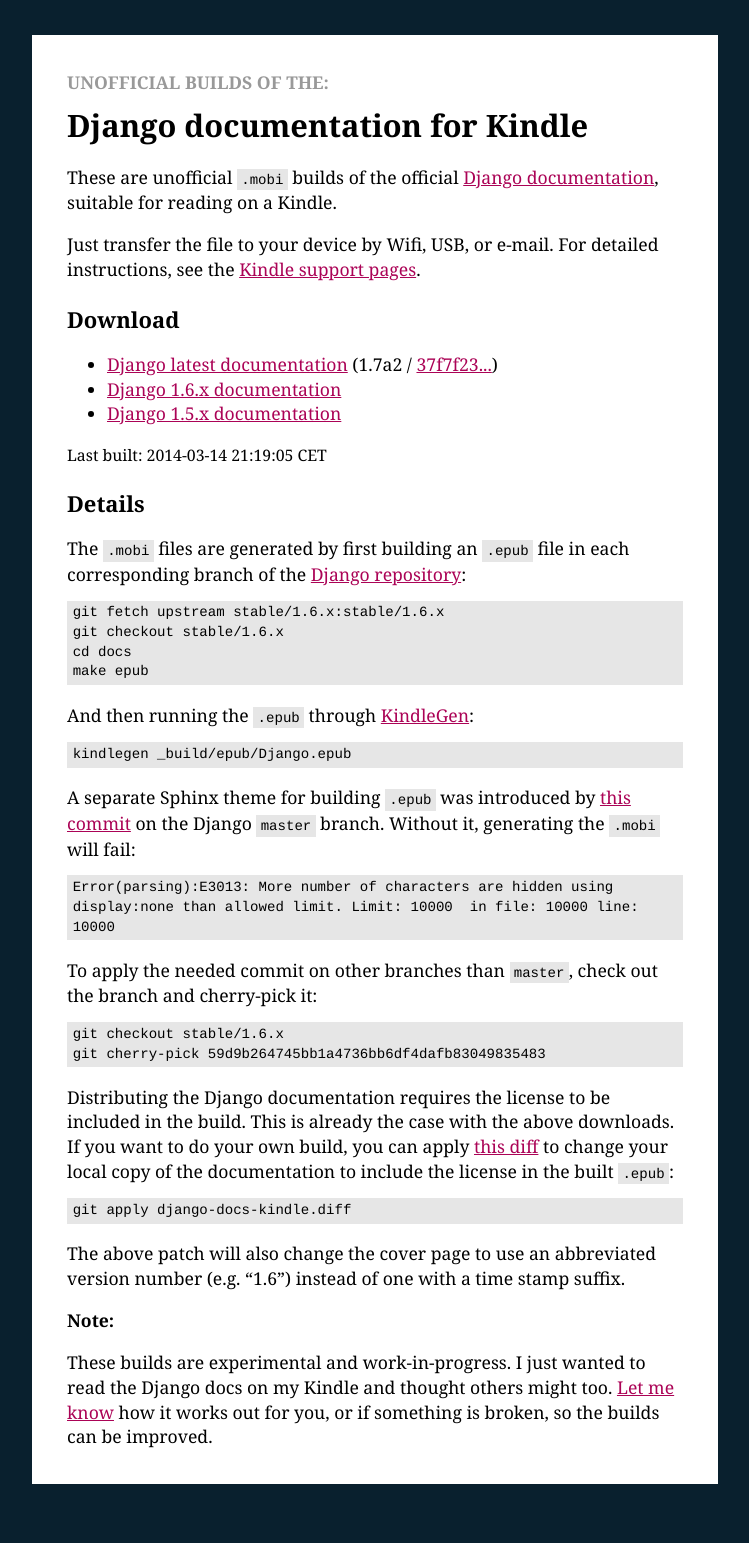
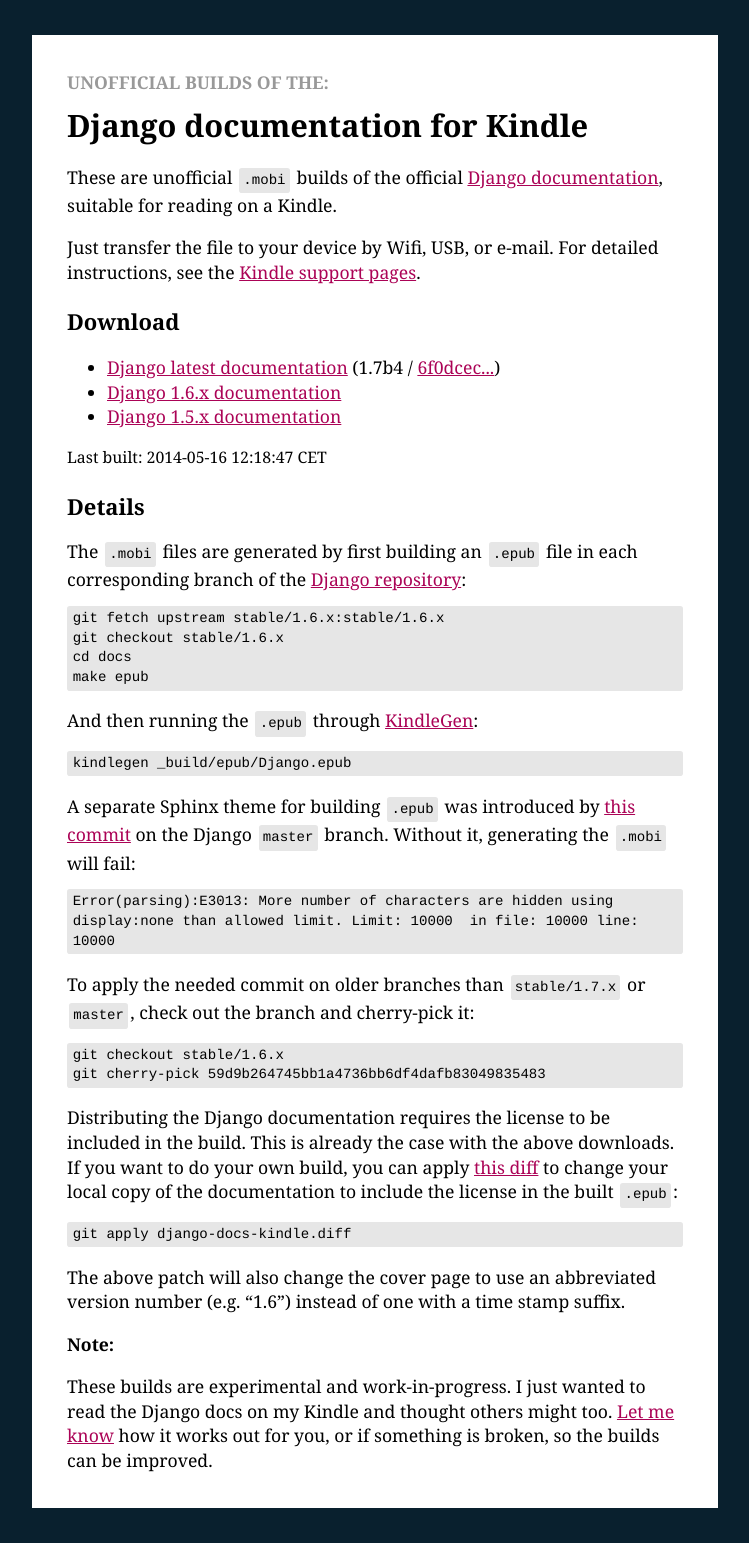
Before and after one commit to alimony/alimony.github.com, a Jekyll site: the page built from django-docs-kindle/index.html, in a window 1280 px wide. Shown: the whole page, without its empty margins (265-1014 px from the left). Built offline with Jekyll 4.4.1, drawn with Linux system fonts in a browser that asks for light colours; before the commit the page ends 1519 px from its top, so only the background shows below that.

Commit message:
Update latest docs to 1.7b4

```diff
--- a/django-docs-kindle/index.html
+++ b/django-docs-kindle/index.html
@@ -1,9 +1,9 @@
 ---
 exclude_from_rss: true
 title: Django documentation for Kindle
-last_built: 2014-03-14 21:19:05 CET
-latest_version: 1.7a2
-latest_commit: 37f7f233f5f30c28ea60a7fbc272ffd296e2dbe1
+last_built: 2014-05-16 12:18:47 CET
+latest_version: 1.7b4
+latest_commit: 6f0dcec44c2a1175dd558d60e526c4c5e7e39c25
 epub_landed_commit: 59d9b264745bb1a4736bb6df4dafb83049835483
 ---
 <!DOCTYPE html>
@@ -68,9 +68,14 @@
 		white-space: pre-wrap;
 		background-color: rgb(230, 230, 230);
 		padding: 0.2em 0.4em;
+		border-radius: 0.2em;
 	}
 
-	span.pre { padding: 0.2em 0.3em; }
+	span.pre {
+		display: inline-block;
+		padding: 0.2em 0.3em;
+		margin: 0 0.15em;
+	}
 	</style>
 	{% include google_analytics.html %}
 </head>
@@ -97,7 +102,7 @@
 		<pre>kindlegen _build/epub/Django.epub</pre>
 		<p>A separate Sphinx theme for building <span class="pre">.epub</span> was introduced by <a href="https://github.com/django/django/commit/{{ page.epub_landed_commit }}">this commit</a> on the Django <span class="pre">master</span> branch. Without it, generating the <span class="pre">.mobi</span> will fail:
 		<pre>Error(parsing):E3013: More number of characters are hidden using display:none than allowed limit. Limit: 10000  in file: 10000 line: 10000</pre>
-		<p>To apply the needed commit on other branches than <span class="pre">master</span>, check out the branch and cherry-pick it:</p>
+		<p>To apply the needed commit on older branches than <span class="pre">stable/1.7.x</span> or <span class="pre">master</span>, check out the branch and cherry-pick it:</p>
 <pre>git checkout stable/1.6.x
 git cherry-pick {{ page.epub_landed_commit }}</pre>
 		<p>Distributing the Django documentation requires the license to be included in the build. This is already the case with the above downloads. If you want to do your own build, you can apply <a href="django-docs-kindle.diff">this diff</a> to change your local copy of the documentation to include the license in the built <span class="pre">.epub</span>:
```
